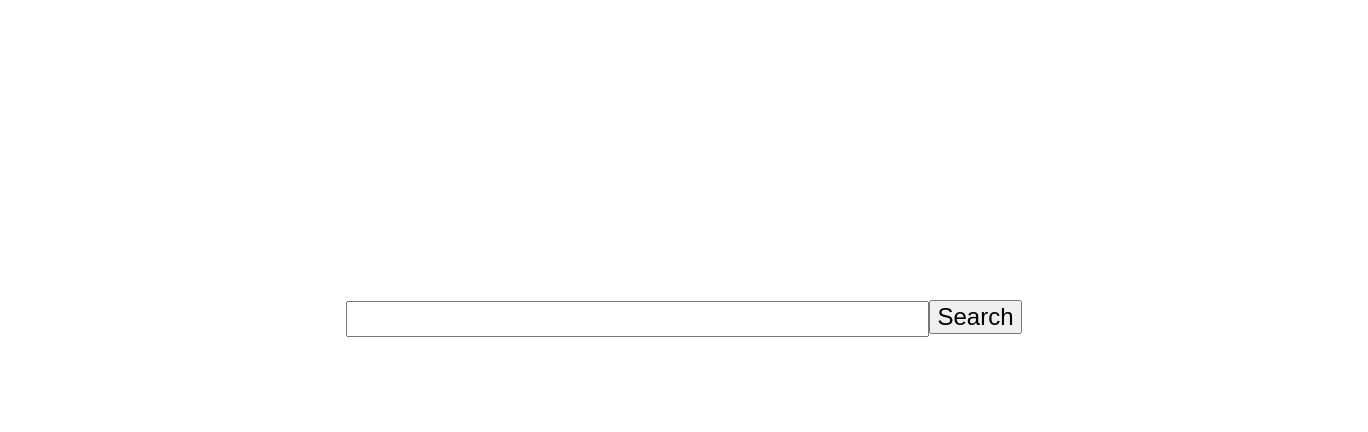
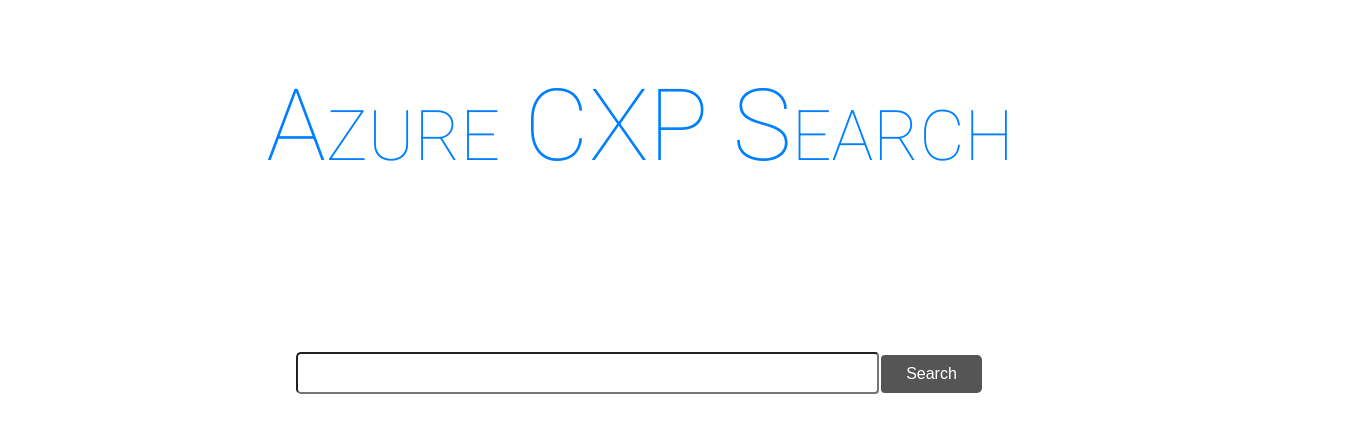
Before and after one commit to Alex-E-Camacho/cxp-search-react-front-end, a React (Create React App) app: page / in a window 1280 px wide. Shown: the top 432 px of the page, 1368 px wide, since content can reach past the window. Built offline with nearby package versions, Linux system fonts and the light colour scheme.

Commit message:
Links open in new tab, search button style changed

```diff
--- a/src/App.js
+++ b/src/App.js
@@ -82,17 +82,22 @@
 
   render() {
 
-    let className = "container";
+    let className = {
+      container: "container",
+      title: "title"
+    };
 
     if (this.state.results.length > 1) {
-      className += " container-active";
+      className.container += " container-active";
+      className.title += " title-active"
     }
 
     let showResultsFor = "Showing results for " + this.state.searchQuery;
 
     return (
         <div className="App">
-          <div className={className}>
+          <div className={className.container}>
+            <h1 className={className.title}>Azure CXP Search</h1>
             <SearchBar
               bingSearch={this.bingSearch}
               searchQuery={this.state.searchQuery}
--- a/src/ResultItem.js
+++ b/src/ResultItem.js
@@ -12,7 +12,7 @@
             <table>
                 <tbody>
                     <tr>
-                        <th className="result-title"><a href={props.result.url}>{props.result.name}</a></th>
+                        <th className="result-title"><a href={props.result.url} target="_blank">{props.result.name}</a></th>
                     </tr>
                     <tr>
                         <td className="display-url">{props.result.displayUrl}</td>
--- a/src/index.css
+++ b/src/index.css
@@ -11,30 +11,47 @@
 
 .container-active {
   background-color: #f2f2f2;
+  background-color: black;
 }
 
 .search-container {
   margin: auto;
   width: 60%;
-  padding: 300px;
-  /* background-color: blue; */
+  padding: 100px;
   text-align: center;
 }
 
 .search-container-active {
-  padding: 10px;
+  margin-left: 115px;
+  padding: 5px;
   text-align: left;
-  margin-bottom: 80px;
+  margin-bottom: 40px;
+  box-shadow: 10px #555555;
 }
 
 .search-input {
   width: 575px;
-  height: 30px;
+  height: 36px;
   font-size: 20px;
+  border-radius: 5px 4px 4px 5px;
+}
+
+.search-input:focus {
+  outline: none;
 }
 
 .search-button {
-  font-size: 24px;
+  background-color: #555555;
+  border: none;
+  color: white;
+  padding: 10px 25px;
+  text-align: center;
+  text-decoration: none;
+  display: inline-block;
+  font-size: 16px;
+  margin: 4px 2px;
+  cursor: pointer;
+  border-radius: 4px 5px 5px 4px;
 }
 
 th {
@@ -67,3 +84,18 @@
   margin-left: 120px;
   font-family: Arial;
 }
+
+.title {
+  font-size: 100px;
+  font-family: 'Roboto', sans-serif;
+  font-weight: 100;
+  font-variant: small-caps;
+  color: #007FFF;
+  text-align: center;
+}
+
+.title-active {
+  font-size: 30px;
+  text-align: left;
+  margin-left: 125px;
+}
```
